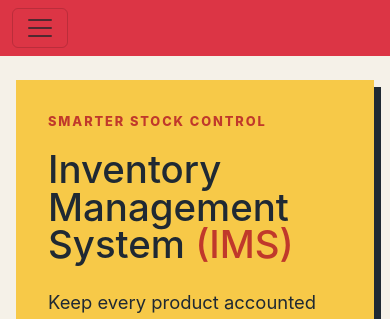
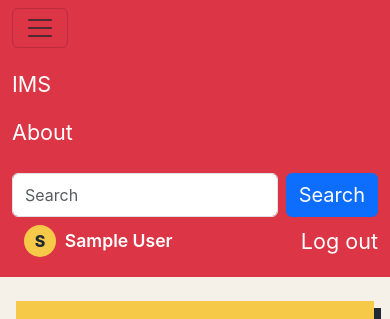
Before and after one commit to sukhavasibalasri/Inventory-management-system, a React (Create React App) app in the folder Frontend/inventory_management_system/: page / in a window 390 px wide. Shown: the top 319 px of the page. Built offline with nearby package versions, Linux system fonts and the light colour scheme; sample sign-in values are in the browser's storage.

Commit message:
Align navbar search and profile

```diff
--- a/Frontend/inventory_management_system/src/App.css
+++ b/Frontend/inventory_management_system/src/App.css
@@ -235,3 +235,47 @@
     color: #52606d;
     text-align: center;
 }
+
+.navbar-collapse {
+    display: grid !important;
+    grid-template-columns: 1fr minmax(280px, 420px) 1fr;
+    align-items: center;
+    gap: 1.5rem;
+}
+
+.navbar_left {
+    justify-self: start;
+}
+
+.navbar_search {
+    justify-self: center;
+    width: 100%;
+}
+
+.navbar_right {
+    display: flex;
+    align-items: center;
+    justify-self: end;
+    gap: 1rem;
+}
+
+@media (max-width: 760px) {
+    .navbar-collapse {
+        display: flex !important;
+        flex-direction: column;
+        align-items: stretch;
+        gap: 0.5rem;
+        padding: 0.75rem 0;
+    }
+
+    .navbar_left,
+    .navbar_search,
+    .navbar_right {
+        justify-self: stretch;
+        width: 100%;
+    }
+
+    .navbar_right {
+        justify-content: space-between;
+    }
+}
--- a/Frontend/inventory_management_system/src/components/Navbar.js
+++ b/Frontend/inventory_management_system/src/components/Navbar.js
@@ -9,23 +9,25 @@ export default function Navbar(props) {
             <span className="navbar-toggler-icon"></span>
           </button>
           <div className="collapse navbar-collapse" id="navbarSupportedContent">
-            <ul className="navbar-nav me-auto mb-2 mb-lg-0">
+            <ul className="navbar-nav navbar_left mb-2 mb-lg-0">
               <li className="nav-item">
                 <a className="nav-link active text-white fs-4" aria-current="page" href="/">{props.title}</a>
               </li>
               <li className="nav-item">
                 <a className="nav-link active text-white fs-4" aria-current="page" href="/about">About</a>
               </li>
-              {props.user && <li className="nav-item profile_item">
-                <span className="profile_symbol" aria-hidden="true">{props.user.name.charAt(0).toUpperCase()}</span>
-                <span className="profile_name">{props.user.name}</span>
-              </li>}
-              {props.user && <li className="nav-item"><button className="nav-link active text-white fs-4 nav_logout" onClick={props.onLogout}>Log out</button></li>}
             </ul>
-            <form className="d-flex" role="search">
+            <form className="d-flex navbar_search" role="search">
               <input className="form-control me-2" type="search" placeholder="Search" aria-label="Search" />
               <button className="btn btn-primary fs-5" type="submit">Search</button>
             </form>
+            <div className="navbar_right">
+              {props.user && <div className="profile_item">
+                <span className="profile_symbol" aria-hidden="true">{props.user.name.charAt(0).toUpperCase()}</span>
+                <span className="profile_name">{props.user.name}</span>
+              </div>}
+              {props.user && <button className="nav-link active text-white fs-4 nav_logout" onClick={props.onLogout}>Log out</button>}
+            </div>
           </div>
         </div>
 
```
